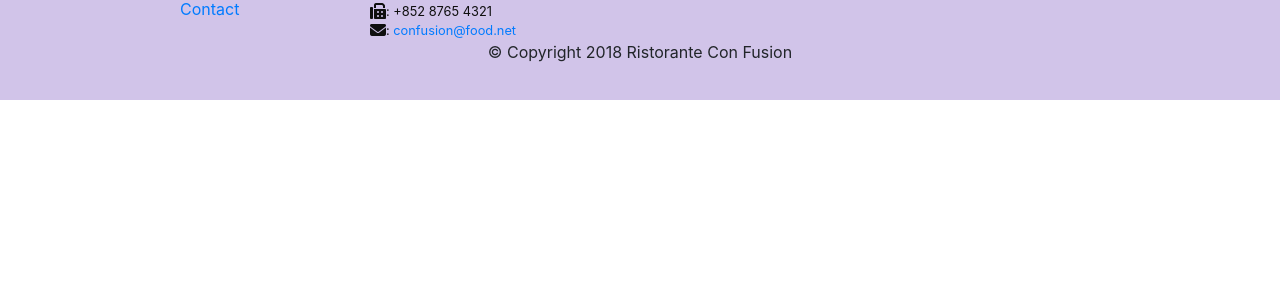
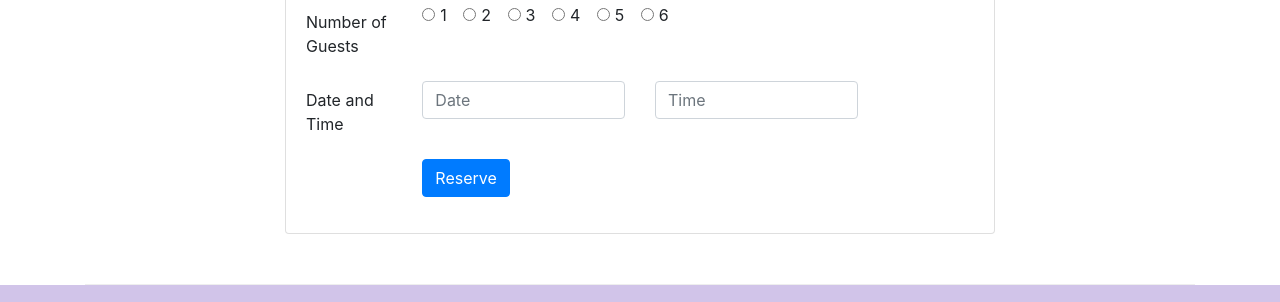
Before and after one commit to KunalKatiyar/conFusion-Bootstrap, a plain HTML site: page index.html in a window 1280 px wide. Shown: the part 1661-1963 px from the top of the page. Before the commit the page ends 1761 px from the top, so only its background shows below. Drawn offline with nearby package versions, Linux system fonts and the light colour scheme.

Commit message:
Assignment 2

```diff
--- a/index.html
+++ b/index.html
@@ -43,6 +43,9 @@
                 <div class="col-12 col-sm align-self-center">
                     <img src="img/logo.png" class="img-fluid">
                 </div>
+                <div class="col-12 col-sm align-self-center">
+                    <a role="button" class="btn btn-block btn-sm btn-warning" href="#reservationDiv">Reserve Table</a>
+                </div>
             </div>
         </div>
     </header>
@@ -69,8 +72,13 @@
                 <h3>This Month's Promotions</h3>
             </div>
             <div class="col col-sm col-md">
-                <h2>Weekend Grand Buffet</h2>
-                <p>Featuring mouthwatering combinations with a choice of five different salads, six enticing appetizers, six main entrees and five choicest desserts. Free flowing bubbly and soft drinks. All for just $19.99 per person </p>
+                <div class="media">
+                    <div class="media-body">
+                        <h2 class="mt-0">Weekend Grand Buffet <span class="badge badge-danger">NEW</span></h2>
+                        <p>Featuring mouthwatering combinations with a choice of five different salads, six enticing appetizers, six main entrees and five choicest desserts. Free flowing bubbly and soft drinks. All for just $19.99 per person </p>
+                    </div>
+                    <img class="d-flex mr-3 img-thumbnail align-self-center" src="img/buffet.png" alt="buffet">
+                </div>
             </div>
         </div>
 
@@ -85,6 +93,61 @@
                         <h2 class="mt-0">Alberto Somayya</h2>
                         <h4>Executive Chef</h4>
                         <p class="d-none d-sm-block">Award winning three-star Michelin chef with wide International experience having worked closely with whos-who in the culinary world, he specializes in creating mouthwatering Indo-Italian fusion experiences. </p>
+                    </div>
+                </div>
+            </div>
+        </div>
+
+        <div class="row row-content align-items-center" id="reservationDiv">
+            <div class="col-md-8 offset-md-2 col-12">
+                <div class="card">
+                    <h3 class="card-header bg-warning text-white">Reserve a Table</h3>
+                    <div class="card-body">
+                        <form>
+                            <div class="form-group row">
+                                <label for="noofguests" class="col-md-2 col-form-label">Number of Guests</label>
+                                <div class="col-md-10">
+                                    <div class="form-check form-check-inline">
+                                        <input class="form-check-input" type="radio" name="inlineRadioOptions" id="inlineRadio1" value="option1">
+                                        <label class="form-check-label" for="inlineRadio1">1 </label>
+                                    </div>
+                                    <div class="form-check form-check-inline">
+                                        <input class="form-check-input" type="radio" name="inlineRadioOptions" id="inlineRadio2" value="option2">
+                                        <label class="form-check-label" for="inlineRadio2">2 </label>
+                                    </div>
+                                    <div class="form-check form-check-inline">
+                                        <input class="form-check-input" type="radio" name="inlineRadioOptions" id="inlineRadio3" value="option3">
+                                        <label class="form-check-label" for="inlineRadio3">3 </label>
+                                    </div>
+                                    <div class="form-check form-check-inline">
+                                        <input class="form-check-input" type="radio" name="inlineRadioOptions" id="inlineRadio4" value="option4">
+                                        <label class="form-check-label" for="inlineRadio4">4 </label>
+                                    </div>
+                                    <div class="form-check form-check-inline">
+                                        <input class="form-check-input" type="radio" name="inlineRadioOptions" id="inlineRadio5" value="option5">
+                                        <label class="form-check-label" for="inlineRadio5">5 </label>
+                                    </div>
+                                    <div class="form-check form-check-inline">
+                                        <input class="form-check-input" type="radio" name="inlineRadioOptions" id="inlineRadio6" value="option6">
+                                        <label class="form-check-label" for="inlineRadio6">6 </label>
+                                    </div>
+                                </div>
+                            </div>
+                            <div class="form-group row">
+                                <label for="dateandtime" class="col-12 col-md-2 col-form-label">Date and Time</label>
+                                <div class="col-12 col-md-4">
+                                    <input type="text" class="form-control" id="date" name="date" placeholder="Date">
+                                </div>
+                                <div class="col-12 col-md-4">
+                                    <input type="text" class="form-control" id="time" name="time" placeholder="Time">
+                                </div>
+                            </div>
+                            <div class="form-group row">
+                                <div class="offset-md-2 col-md-10">
+                                    <button type="submit" class="btn btn-primary">Reserve</button>
+                                </div>
+                            </div>
+                        </form>
                     </div>
                 </div>
             </div>
```
